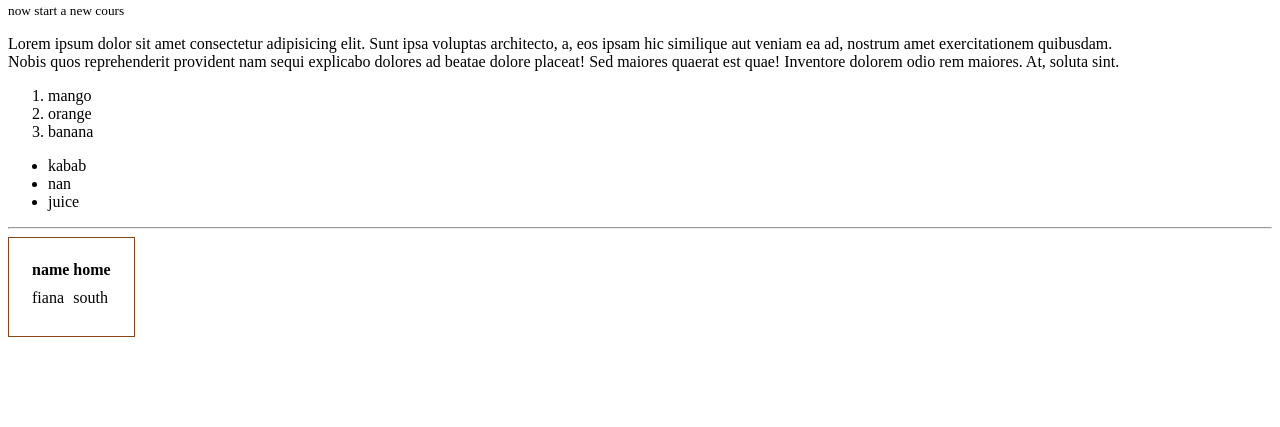
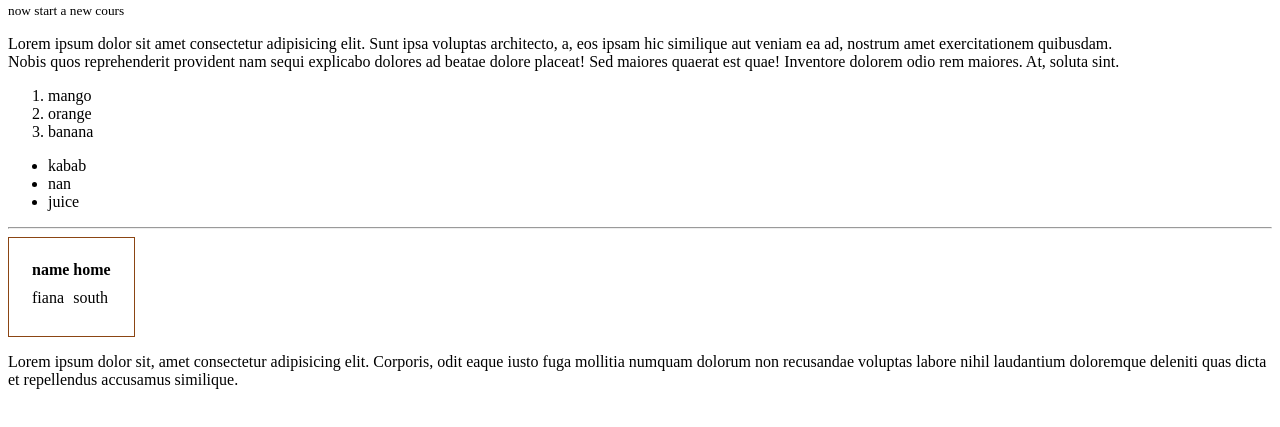
Before and after one commit to Sadia-90/my-first-repo, a plain HTML site: page index.html in a window 1280 px wide. Shown: the part 79-506 px from the top of the page. Drawn offline with Linux system fonts and the light colour scheme.

Commit message:
index.htmlt

```diff
--- a/index.html
+++ b/index.html
@@ -50,5 +50,9 @@
        </tbody>
 
     </table>
+
+    <p>Lorem ipsum dolor sit, amet consectetur adipisicing elit. Corporis, odit eaque iusto fuga mollitia numquam dolorum non recusandae voluptas labore nihil laudantium doloremque deleniti quas dicta et repellendus accusamus similique.</p>
+
+
 </body>
 </html>
```
